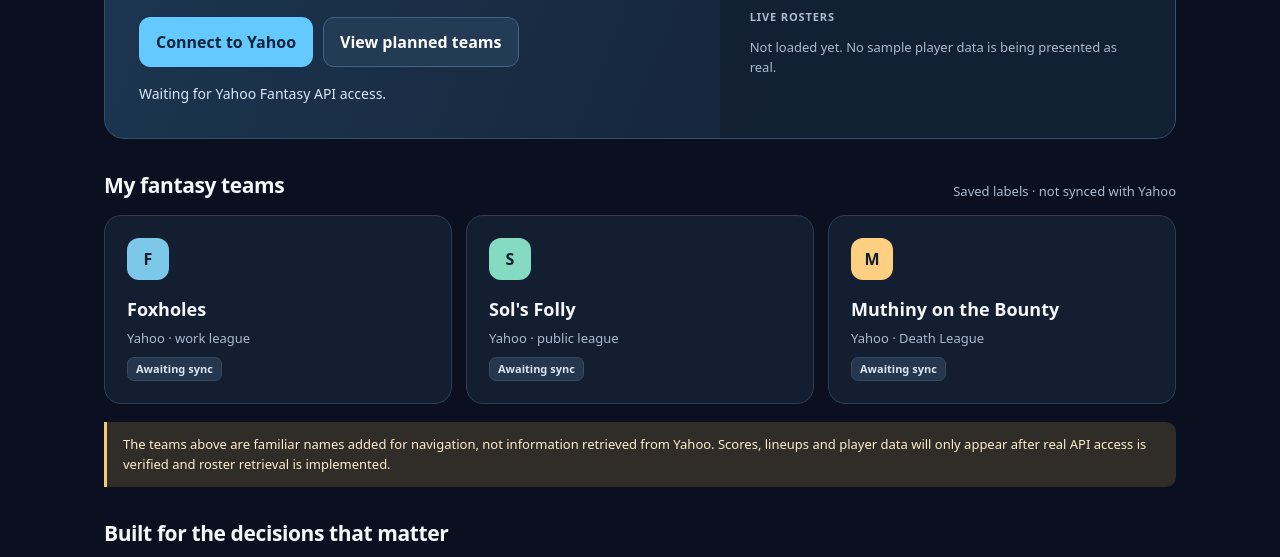
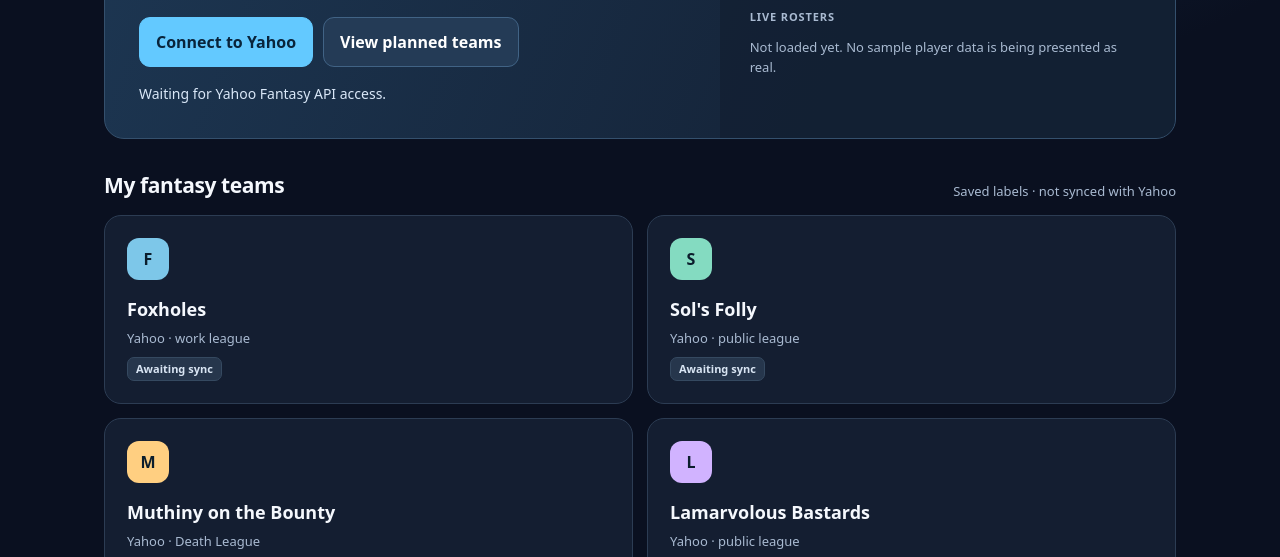
Before and after one commit to Karmonic/fantasy-command-center, a plain HTML site: page index.html in a window 1280 px wide. Shown: the part 392-949 px from the top of the page. Drawn offline with Linux system fonts and the light colour scheme.

Commit message:
Update index.html

```diff
--- a/index.html
+++ b/index.html
@@ -45,12 +45,12 @@
     .section-head { display:flex; justify-content:space-between; align-items:end; gap:10px; margin:31px 0 14px; }
     .section-head h2 { margin:0; font-size:21px; letter-spacing:-.4px; }
     .muted { color:var(--muted); } .small { font-size:13px; }
-    .grid { display:grid; grid-template-columns:repeat(3,minmax(0,1fr)); gap:14px; }
+    .grid { display:grid; grid-template-columns:repeat(2,minmax(0,1fr)); gap:14px; }
     .card { background:var(--panel); border:1px solid var(--line); border-radius:17px; padding:22px; min-width:0; }
     .card h3 { margin:0 0 5px; font-size:18px; }
     .card p { margin:6px 0; }
     .team-icon { display:grid; place-items:center; width:42px; height:42px; border-radius:12px; font-weight:900; color:#0b1d2c; background:#7dc7e9; margin-bottom:16px; }
-    .team-icon.green { background:#84dbc1; } .team-icon.gold { background:#ffcf81; }
+    .team-icon.green { background:#84dbc1; } .team-icon.gold { background:#ffcf81; } .team-icon.purple { background:#d1b3ff; }
     .tag { display:inline-block; color:#d9e5f3; background:#26364c; border:1px solid #354960; border-radius:7px; padding:3px 8px; font-size:11px; font-weight:800; }
     .note { border-left:3px solid var(--amber); background:#302d28; border-radius:0 10px 10px 0; padding:13px 16px; color:#ffedcd; font-size:13px; margin-top:18px; }
     .status-text { font-size:14px; min-height:1.5em; color:#d9e7f7; margin-top:16px; overflow-wrap:anywhere; }
@@ -125,6 +125,7 @@
         <div class="card"><div class="team-icon">F</div><h3>Foxholes</h3><p class="muted small">Yahoo · work league</p><span class="tag">Awaiting sync</span></div>
         <div class="card"><div class="team-icon green">S</div><h3>Sol's Folly</h3><p class="muted small">Yahoo · public league</p><span class="tag">Awaiting sync</span></div>
         <div class="card"><div class="team-icon gold">M</div><h3>Muthiny on the Bounty</h3><p class="muted small">Yahoo · Death League</p><span class="tag">Awaiting sync</span></div>
+        <div class="card"><div class="team-icon purple">L</div><h3>Lamarvolous Bastards</h3><p class="muted small">Yahoo · public league</p><span class="tag">Awaiting sync</span></div>
       </div>
       <div class="note">The teams above are familiar names added for navigation, not information retrieved from Yahoo. Scores, lineups and player data will only appear after real API access is verified and roster retrieval is implemented.</div>
       <div class="section-head"><h2>Built for the decisions that matter</h2></div>
```
